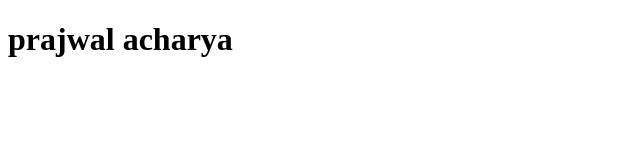
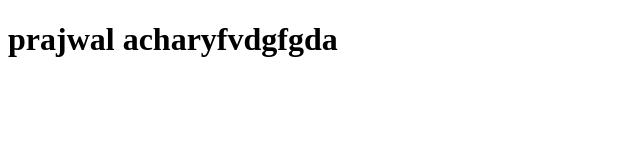
Before and after one commit to Prajwalq3/Gitbasicss, a plain HTML site: page index.html in a window 1280 px wide. Shown: the whole page, without its empty margins (0-640 px from the left). Drawn offline with Linux system fonts and the light colour scheme.

Commit message:
updated index.html

```diff
--- a/index.html
+++ b/index.html
@@ -6,6 +6,6 @@
     <title>Document</title>
 </head>
 <body>
-  <h1>prajwal acharya</h1>
+  <h1>prajwal acharyfvdgfgda</h1>
 </body>
 </html>
```
